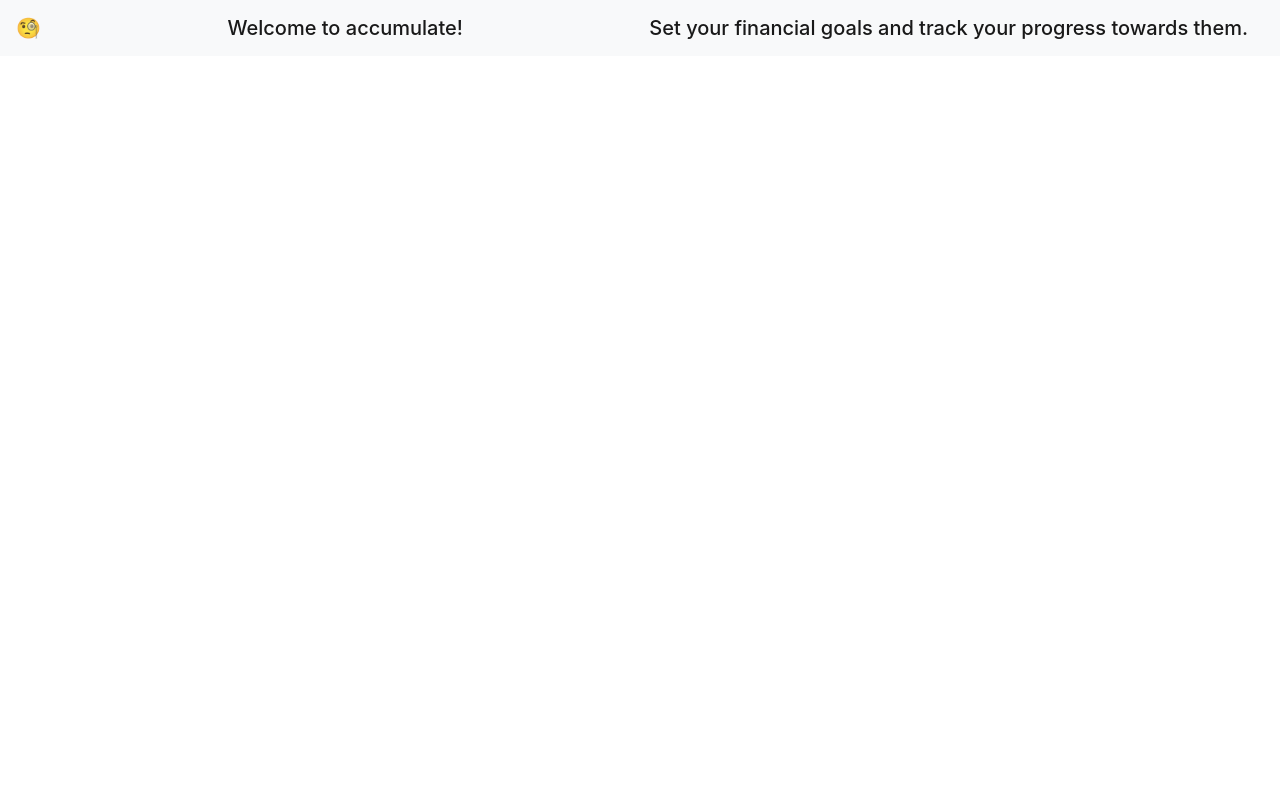
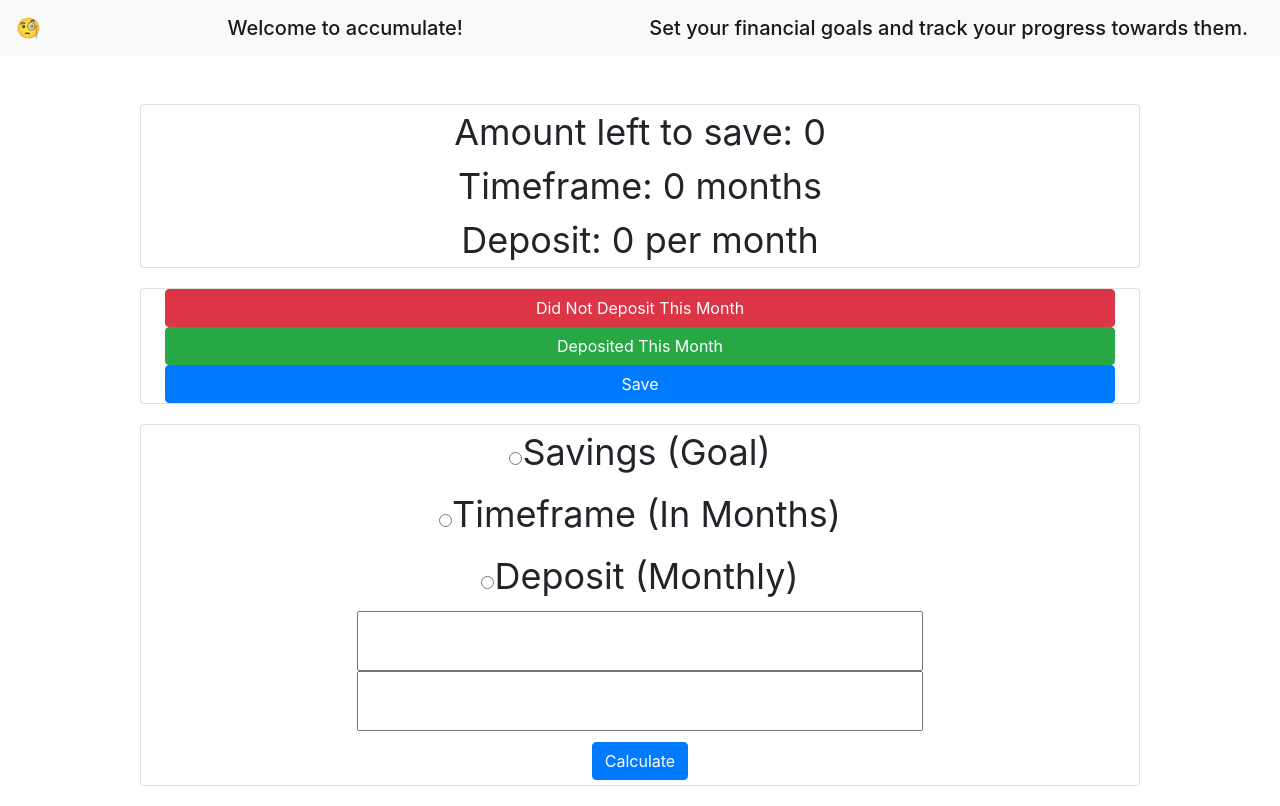
Before and after one commit to benorule/accumulate, a React (Create React App) app in the folder client/: page / in a window 1280 px wide. Built offline with nearby package versions, Linux system fonts and the light colour scheme; no server answers.

Commit message:
solve functionality issue by moving functions out of app into track component

```diff
--- a/client/src/App.js
+++ b/client/src/App.js
@@ -1,107 +1,18 @@
-import React, { useState, useEffect } from "react";
-import GoalInfo from "./components/Goal";
-import MonthBtns from "./components/MonthBtns";
+import React from "react";
 import Nav from "./components/Nav";
-import GoalContext from "./utils/GoalContext";
-import Form from "./components/Form";
 import "./App.css";
-import axios from "axios";
 import { BrowserRouter as Router, Route } from "react-router-dom";
 import Track from "./pages/track.js";
 
 function App() {
-  const [goalState, setGoalState] = useState({
-    value: "deposit",
-    savings: 0,
-    timeframe: 0,
-    deposit: 0,
-    month: true
-  });
-
-  function changeMonth(Month) {
-    if (Month === "determined") {
-      goalState.savings -= 100;
-      goalState.timeframe -= 1;
-      checkGoal();
-    }
-    else {
-    }
-    setGoalState({
-      ...goalState,
-      Month
-    });
-  }
-
-  function checkGoal() {
-    if (goalState.timeframe === 0) {
-      alert("You have accomplished your goal!")
-    }
-    else {
-      // setNewGoal();
-    }
-  }
-
-  const calculate = (event) => {
-    event.preventDefault();
-    if (goalState.value === "deposit") {
-      // get user input for savings and time frame
-      setGoalState({ ...goalState, deposit: goalState.savings / goalState.timeframe });
-    }
-    else if (goalState.value === "timeframe") {
-      // get user input for savings and deposit
-      setGoalState({ ...goalState, timeframe: goalState.savings / goalState.deposit });
-    }
-    else {
-      // get user input for savings and deposit
-      setGoalState({ ...goalState, savings: goalState.timeframe * goalState.deposit });
-    }
-  }
-
-  const save = () => {
-    axios.post("/api/goal/save", {
-      savings: goalState.savings,
-      timeframe: goalState.timeframe,
-      deposit: goalState.deposit
-    }).then((res) => {
-      console.log(res);
-    });
-  }
-
-  const update = () => {
-    axios.put("/api/goal/update", {
-      savings: goalState.savings,
-      timeframe: goalState.timeframe,
-      deposit: goalState.deposit,
-      _id: goalState._id
-    }).then((res) => {
-      console.log(res);
-    });
-  }
-
-  useEffect(() => {
-    axios.get("/api/goal").then((res) => {
-      setGoalState({ ...goalState, ...res.data[0] })
-    });
-  }, []);
-
   return (
     <Router>
       <div>
         <Nav />
-        <Route exact path="/track" component={Track} />
+        <Route exact path="/" component={Track} />
       </div>
     </Router>
   );
 }
 
-//   return (
-//     <GoalContext.Provider value={{ goalState, setGoalState, calculate }}>
-//       <Nav />
-//       <GoalInfo />
-//       <MonthBtns changeMonth={changeMonth} save={save} goalState={goalState} update={update} />
-//       <Form />
-//     </GoalContext.Provider>
-//   );
-// }
-
 export default App;
--- a/client/src/pages/track.js
+++ b/client/src/pages/track.js
@@ -1,18 +1,87 @@
-import React from "react";
+import React, { useState, useEffect } from "react";
 import GoalInfo from "../components/Goal";
 import MonthBtns from "../components/MonthBtns";
-import Nav from "../components/Nav";
 import GoalContext from "../utils/GoalContext";
 import Form from "../components/Form";
 import "../App.css";
-import goalState from "../App.js";
-import setGoalState from "../App.js";
-import calculate from "../App.js";
-import changeMonth from "../App.js";
-import save from "../App.js";
-import update from "../App.js";
+import axios from "axios";
+
 
 function Track() {
+    const [goalState, setGoalState] = useState({
+        value: "deposit",
+        savings: 0,
+        timeframe: 0,
+        deposit: 0,
+        month: true
+    });
+
+    function changeMonth(Month) {
+        if (Month === "determined") {
+            goalState.savings -= 100;
+            goalState.timeframe -= 1;
+            checkGoal();
+        }
+        else {
+        }
+        setGoalState({
+            ...goalState,
+            Month
+        });
+    }
+
+    function checkGoal() {
+        if (goalState.timeframe === 0) {
+            alert("You have accomplished your goal!")
+        }
+        else {
+            // setNewGoal();
+        }
+    }
+
+    const calculate = (event) => {
+        event.preventDefault();
+        if (goalState.value === "deposit") {
+            // get user input for savings and time frame
+            setGoalState({ ...goalState, deposit: goalState.savings / goalState.timeframe });
+        }
+        else if (goalState.value === "timeframe") {
+            // get user input for savings and deposit
+            setGoalState({ ...goalState, timeframe: goalState.savings / goalState.deposit });
+        }
+        else {
+            // get user input for savings and deposit
+            setGoalState({ ...goalState, savings: goalState.timeframe * goalState.deposit });
+        }
+    }
+
+    const save = () => {
+        axios.post("/api/goal/save", {
+            savings: goalState.savings,
+            timeframe: goalState.timeframe,
+            deposit: goalState.deposit
+        }).then((res) => {
+            console.log(res);
+        });
+    }
+
+    const update = () => {
+        axios.put("/api/goal/update", {
+            savings: goalState.savings,
+            timeframe: goalState.timeframe,
+            deposit: goalState.deposit,
+            _id: goalState._id
+        }).then((res) => {
+            console.log(res);
+        });
+    }
+
+    useEffect(() => {
+        axios.get("/api/goal").then((res) => {
+            setGoalState({ ...goalState, ...res.data[0] })
+        });
+    }, []);
+
     return (
         <GoalContext.Provider value={{ goalState, setGoalState, calculate }}>
             <GoalInfo />
```
Lines whose indentation alone changed are shown as unchanged.
